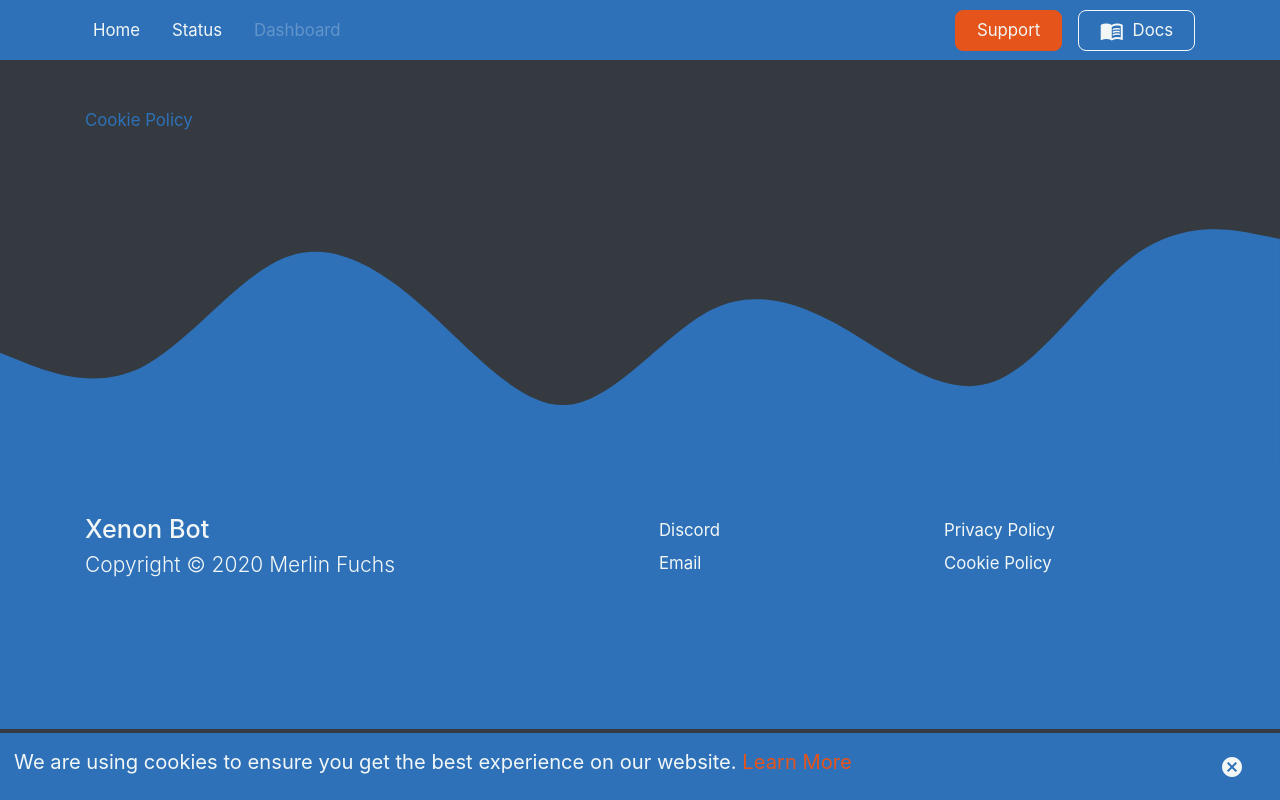
After one commit to Xenon-Bot/xenon.bot, a Python web app: template templates/cookies.jinja2 in a window 1280 px wide. The commit adds this page. Run offline with Jinja, Linux system fonts and the light colour scheme; the template is opened without the code that fills it, so the values that code supplies are empty; style sheets or scripts are compiled from the project's sources; some libraries are stand-ins or nearby versions.

Commit message:
Add legal pages and cookie disclaimer

```diff
--- a/scss/global.scss
+++ b/scss/global.scss
@@ -20,6 +20,16 @@
 @import "bootstrap/bootstrap";
 
 
+.cookie-warning {
+  position: fixed;
+  width: 100vw;
+  padding: 0.7em;
+  bottom: 0;
+  background-color: map_get($theme-colors, "primary");
+  font-size: $font-size-base * 1.2;
+}
+
+
 code {
   background-color: map_get($theme-colors, "dark-2");
   padding: 0.2em;
--- /dev/null
+++ b/scss/legal.scss
@@ -0,0 +1 @@
+@import "global";
--- a/templates/base.jinja2
+++ b/templates/base.jinja2
@@ -52,6 +52,42 @@
 
 <script src="https://cdn.jsdelivr.net/npm/bootstrap-select@1.13.9/dist/js/bootstrap-select.min.js"></script>
 
+<div class="cookie-warning" style="display: none;">
+    We are using cookies to ensure you get the best experience on our website.
+    <a href="/legal/cookies" class="text-secondary">Learn More</a>
+    <button class="btn text-light float-right cookie-warning-close" onclick="closeCookieWarning()">
+        <i class="material-icons float-right">cancel</i>
+    </button>
+</div>
+
+<script>
+    function getCookie(name) {
+        let v = document.cookie.match('(^|;) ?' + name + '=([^;]*)(;|$)');
+        return v ? v[2] : null;
+    }
+
+    function setCookie(name, value, days) {
+        let d = new Date;
+        d.setTime(d.getTime() + 24 * 60 * 60 * 1000 * days);
+        document.cookie = name + "=" + value + ";path=/;expires=" + d.toGMTString();
+    }
+
+    function deleteCookie(name) {
+        setCookie(name, '', -1);
+    }
+
+    $(() => {
+        if (getCookie("cookies") !== "1") {
+            $(".cookie-warning").css("display", "block");
+        }
+
+        $(".cookie-warning-close").click(() => {
+            $(".cookie-warning").css("display", "none");
+            setCookie("cookies", "1", 7);
+        })
+    });
+</script>
+
 {% block js %}
 {% endblock js %}
 </body>
--- /dev/null
+++ b/templates/cookies.jinja2
@@ -0,0 +1,11 @@
+{% extends "base.jinja2" %}
+
+{% block css %}
+    <link rel="stylesheet" href="/static/legal.css">
+{% endblock css %}
+
+{% block main %}
+    <div class="container py-5">
+        <a href="https://www.iubenda.com/privacy-policy/88601334/cookie-policy" class="iubenda-black no-brand iubenda-embed iub-no-markup iub-body-embed" title="Cookie Policy">Cookie Policy</a><script type="text/javascript">(function (w,d) {var loader = function () {var s = d.createElement("script"), tag = d.getElementsByTagName("script")[0]; s.src="https://cdn.iubenda.com/iubenda.js"; tag.parentNode.insertBefore(s,tag);}; if(w.addEventListener){w.addEventListener("load", loader, false);}else if(w.attachEvent){w.attachEvent("onload", loader);}else{w.onload = loader;}})(window, document);</script>
+    </div>
+{% endblock main %}
--- a/templates/footer.jinja2
+++ b/templates/footer.jinja2
@@ -26,7 +26,7 @@
                             <a href="/legal/privacy" class="nav-link text-light p-1">Privacy Policy</a>
                         </li>
                         <li class="nav-item">
-                            <a href="/legal/terms" class="nav-link text-light p-1">Terms of Service</a>
+                            <a href="/legal/cookies" class="nav-link text-light p-1">Cookie Policy</a>
                         </li>
                     </ul>
                 </div>
--- a/templates/header.jinja2
+++ b/templates/header.jinja2
@@ -14,9 +14,6 @@
                     <a class="nav-link" href="/status">Status</a>
                 </li>
                 <li class="nav-item pr-3">
-                    <a class="nav-link disabled" href="/templates">Templates</a>
-                </li>
-                <li class="nav-item pr-3">
                     <a class="nav-link disabled" href="/dashboard">Dashboard</a>
                 </li>
             </ul>
```
Also changed, not shown: routes/home.py (+12 -0 lines), templates/privacy.jinja2 (added, +11 -0 lines).
